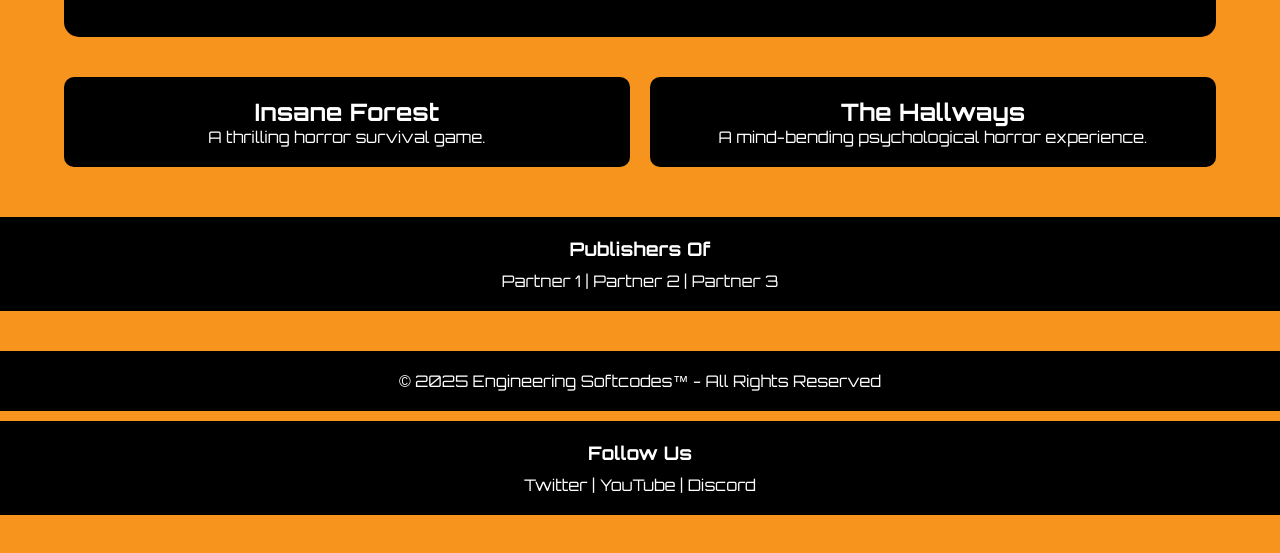
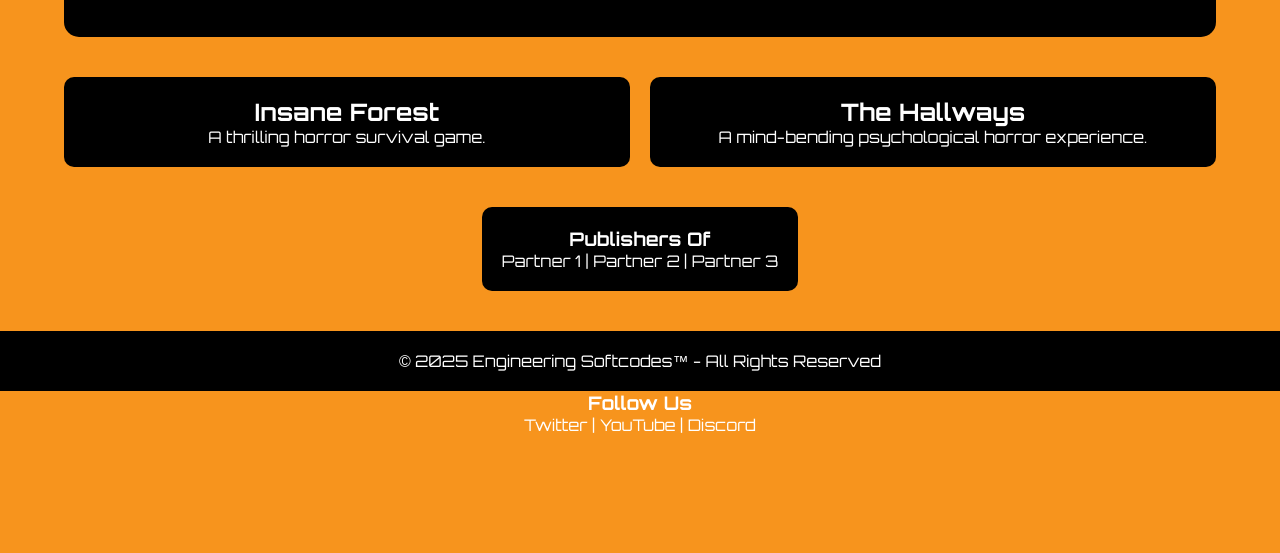
Before and after one commit to EngineeringSoftcodes/engineeringsoftcodes, a plain HTML site: page index.html in a window 1280 px wide. Shown: the part 245-798 px from the top of the page. Drawn offline with Linux system fonts and the light colour scheme.

Commit message:
Update index.html

```diff
--- a/index.html
+++ b/index.html
@@ -82,17 +82,6 @@
             margin-top: 40px;
         }
 
-        .socials, .publishers-of {
-            background: black;
-            color: white;
-            padding: 20px;
-            margin-top: 10px;
-            width: 100%;
-        }
-
-        .socials h3, .publishers-of h3 {
-            margin-bottom: 10px;
-        }
     </style>
 </head>
 <body>
@@ -119,7 +108,7 @@
         </div>
 
     </section>
-    <div class="publishers-of">
+    <div class="game-card">
         <h3>Publishers Of</h3>
         <p>Partner 1 | Partner 2 | Partner 3</p>
     </div>
```
